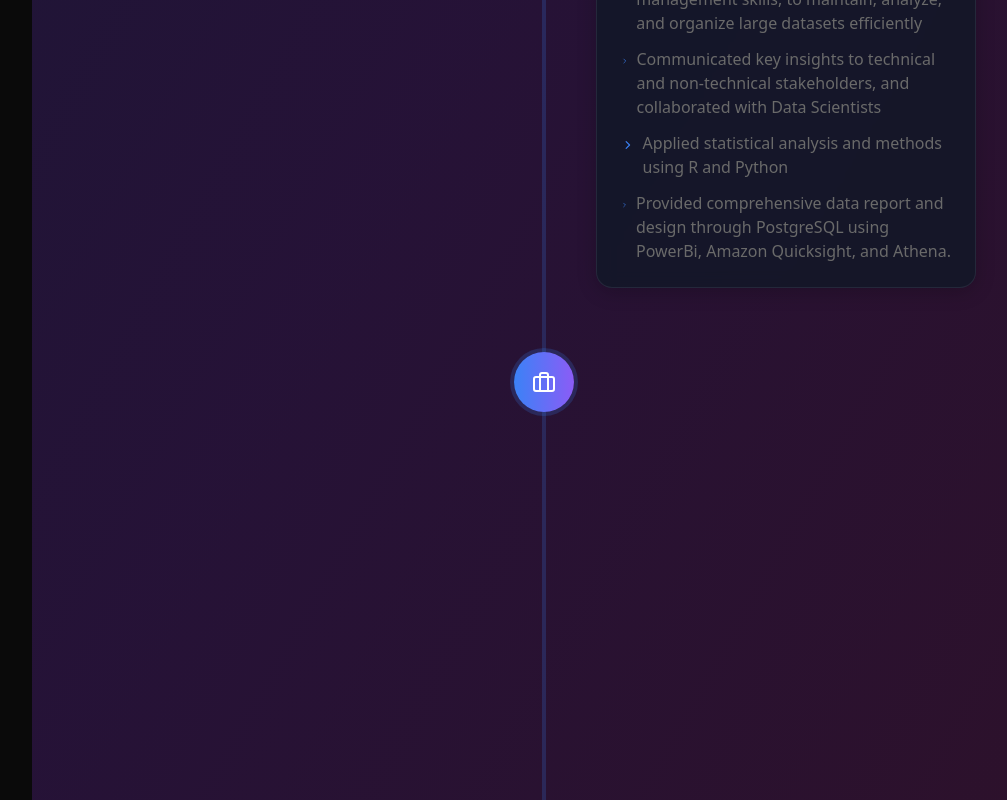
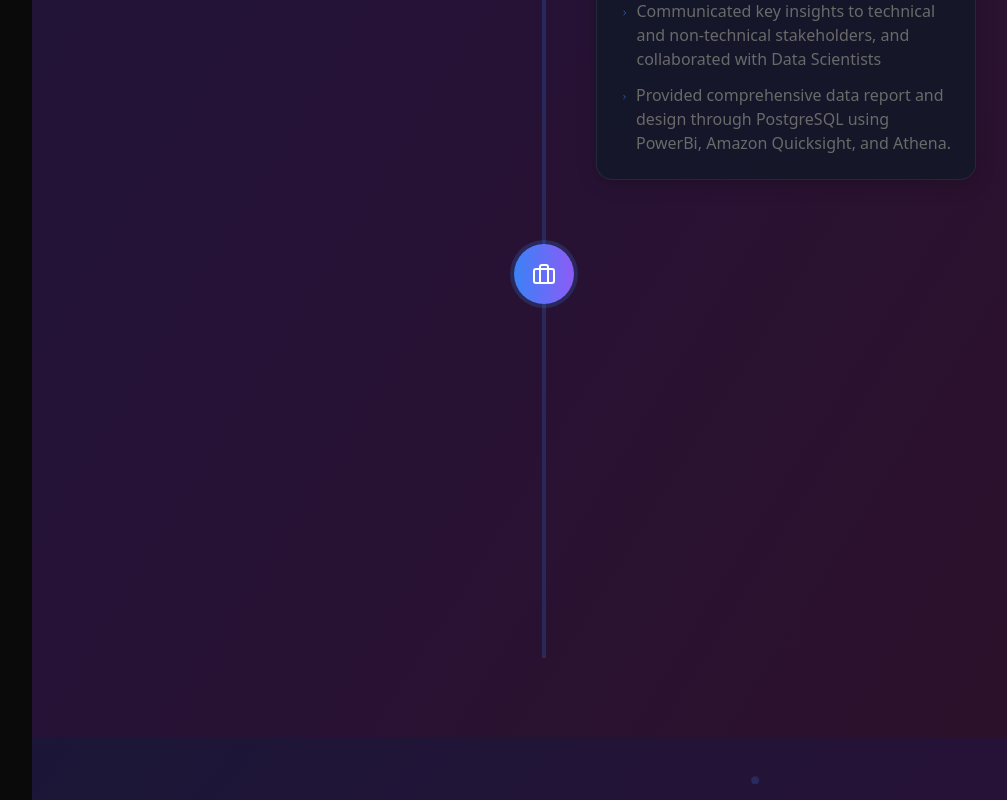
Before and after one commit to Sweep76/Sweep-Portfolio, a React (Vite) app: page / in a window 1280 px wide. Shown: the part 2660-3460 px from the top of the page, without its empty margins (224-1231 px from the left). Built offline with nearby package versions, Linux system fonts and the light colour scheme.

Commit message:
chore: shortened experience description

```diff
--- a/src/components/Experience.tsx
+++ b/src/components/Experience.tsx
@@ -18,7 +18,7 @@ const Experience = () => {
       points: [
         "Engineered end-to-end ETL pipelines for ingesting and transforming multi-source business data across departments.",
         "Conducted advanced exploratory data analysis (EDA) and developed machine learning prototypes.",
-        "Collaborated cross-functionally with product and engineering teams to deploy data solutions into production and ensuring scalability"
+        "Collaborated cross-functionally with product and engineering teams"
       ]
     },
     {
@@ -28,7 +28,6 @@ const Experience = () => {
       points: [
         "Trained in industry level database management skills, to maintain, analyze, and organize large datasets efficiently",
         "Communicated key insights to technical and non-technical stakeholders, and collaborated with Data Scientists",
-        "Applied statistical analysis and methods using R and Python",
         "Provided comprehensive data report and design through PostgreSQL using PowerBi, Amazon Quicksight, and Athena."
       ]
     },
@@ -37,10 +36,9 @@ const Experience = () => {
       company: "QuadX",
       date: "Jun 2023 - Sep 2023",
       points: [
-        "Developed and implemented statistical models to analyze trends and optimize business operations",
+        "Developed and implemented statistical models using R and Python to analyze & optimize business operations",
         "Utilized predictive modeling techniques to forecast key business metrics",
-        "Managed deployment processes across various hosting platforms",
-        "Designed and maintained data pipelines to ensure the accuracy of data-driven solutions"
+        "Designed and maintained data pipelines to ensure reliability of data-driven solutions"
       ]
     }
   ];
```
